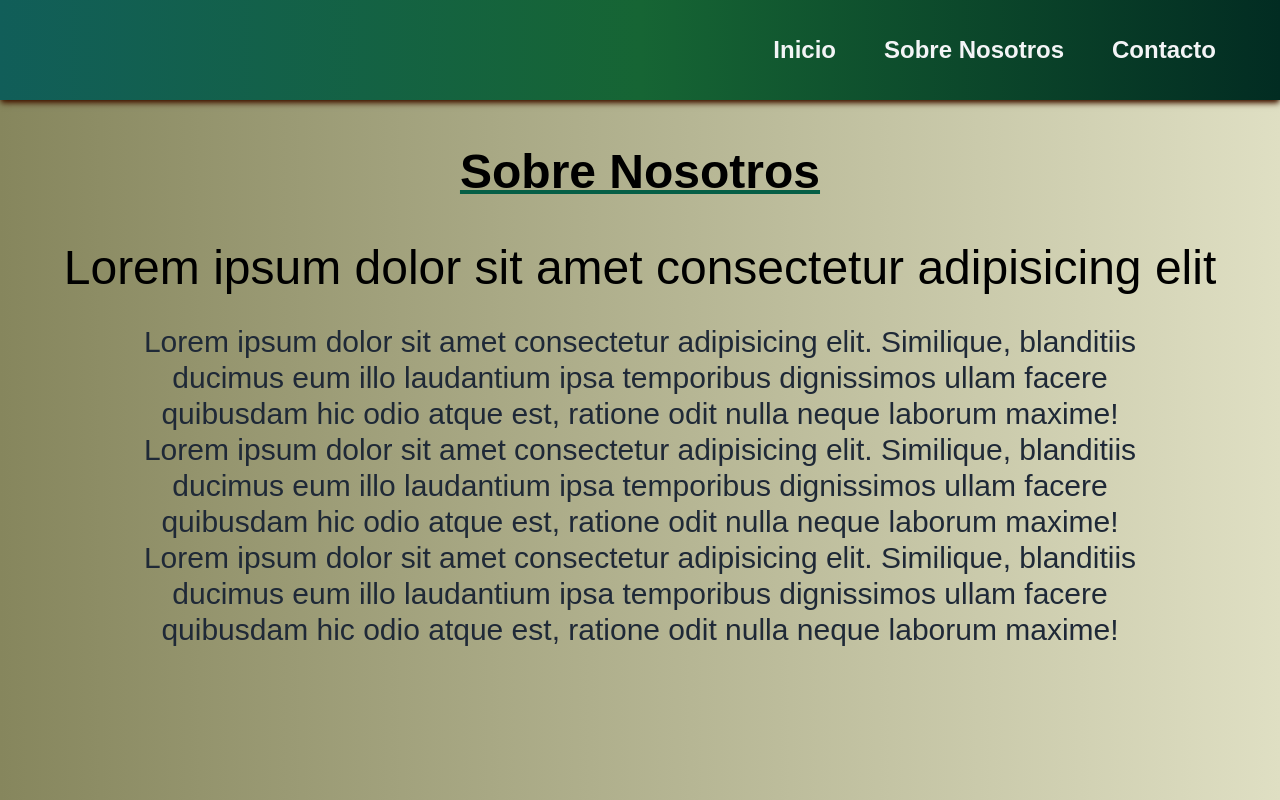
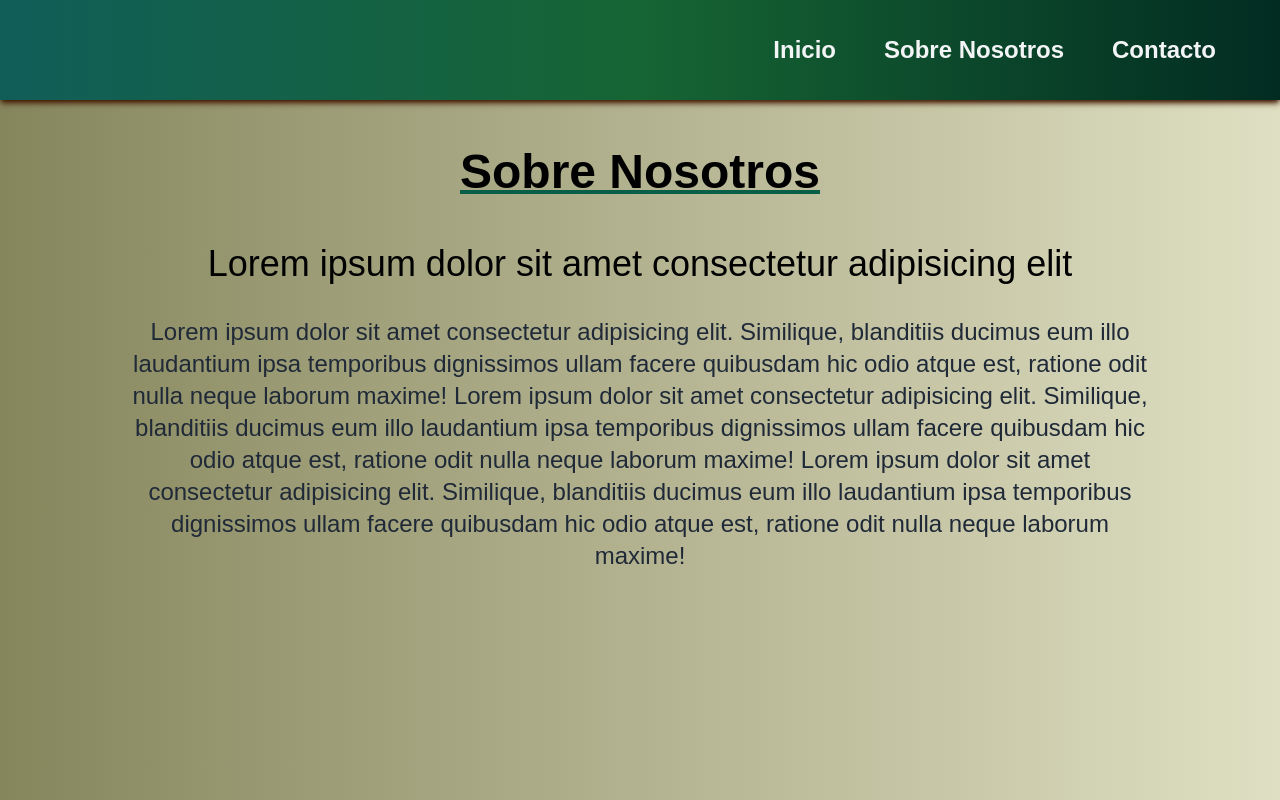
Before and after one commit to matiarias/redux-toolkit-practice-app, a React (Create React App) app: page /about in a window 1280 px wide. Shown: the top 800 px of the page. Built offline with nearby package versions, Linux system fonts and the light colour scheme; no server answers.

Commit message:
se arreglo el min-heigh vh de las pages

```diff
--- a/src/pages/About.jsx
+++ b/src/pages/About.jsx
@@ -4,19 +4,19 @@ import { useSelector } from "react-redux";
 const About = () => {
   const aboutData = useSelector((state) => state.about);
   return (
-    <div className="h-screen w-full">
-      <h1 className="text-3xl md:text-4xl lg:text-5xl font-bold text-black text-center underline underline-offset-2 decoration-4 decoration-emerald-800 my-12">
+    <div className="min-h-screen w-full">
+      <h1 className="text-3xl md:text-4xl xl:text-5xl font-bold text-black text-center underline underline-offset-2 decoration-4 decoration-emerald-800 my-12">
         Sobre Nosotros
       </h1>
 
       <div className="container mx-auto mb-8">
         <div className="h-auto flex flex-col justify-center items-center gap-8 text-center px-4">
-          <h2 className="text-2xl md:text-3xl lg:text-4xl xl:text-5xl font-normal">
+          <h2 className="text-2xl md:text-3xl lg:text-4xl 2xl:text-5xl font-normal">
             {aboutData.title}
           </h2>
 
           <div className="max-w-screen-lg w-full">
-            <p className="text-lg md:text-xl lg:text-2xl xl:text-3xl text-gray-800 font-normal">
+            <p className="text-lg md:text-xl lg:text-2xl 2xl:text-3xl text-gray-800 font-normal">
               {aboutData.description}
             </p>
           </div>
--- a/src/pages/Home.jsx
+++ b/src/pages/Home.jsx
@@ -8,7 +8,7 @@ const Home = ({ fetchData }) => {
 
   return (
     <>
-      <div className="h-screen w-full px-8">
+      <div className="min-h-screen w-full px-8">
         <h1 className="text-3xl sm:text-4xl lg:text-5xl font-bold text-black text-center underline underline-offset-2 decoration-4 decoration-emerald-800 my-12">
           {title}
         </h1>
```
